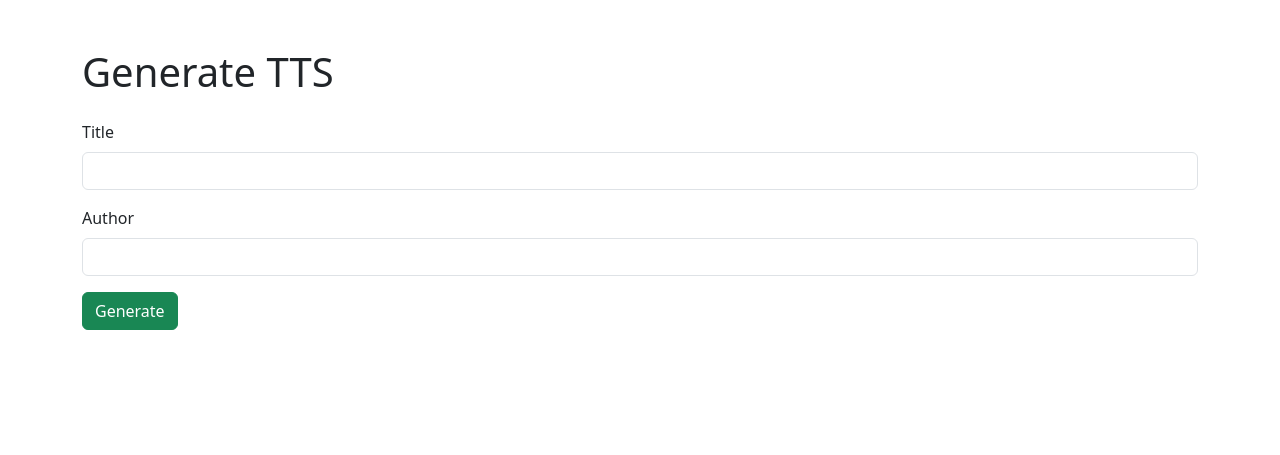
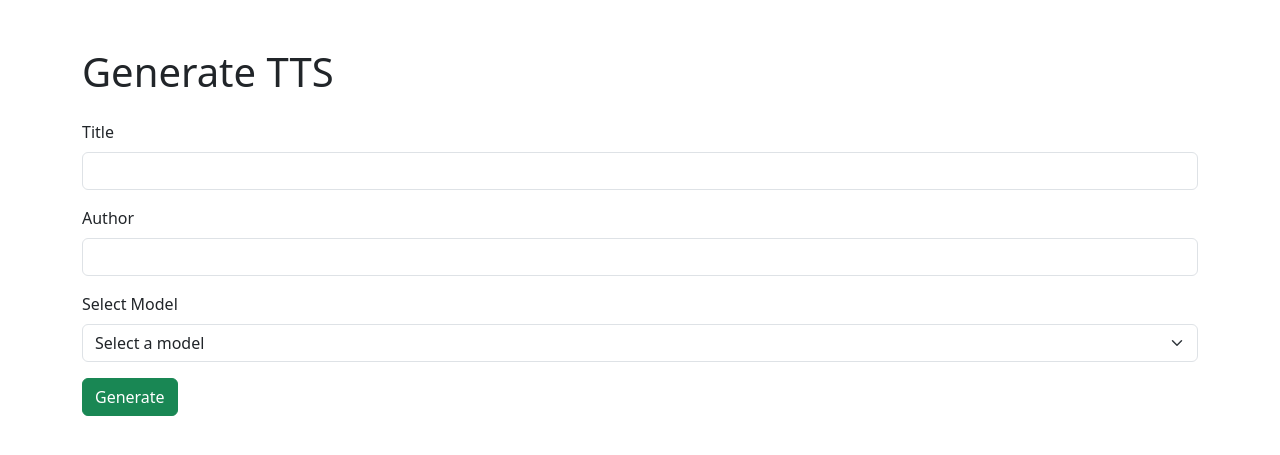
Before and after one commit to staticresponse/Narrator, a Flask app: template templates/tts_form.html in a window 1280 px wide. Shown: the top 455 px of the page. Run offline with Flask 3, Linux system fonts and the light colour scheme; the template is opened without the code that fills it: most values are stand-ins (such as "Sample title", 1, 10 or a date in 2020).

Commit message:
add more models

```diff
--- a/app.py
+++ b/app.py
@@ -90,14 +90,16 @@ def tts_form(filename):
     if not os.path.exists(os.path.join(PROCESSED_FOLDER, filename)):
         return jsonify({"error": "File not found."}), 404
 
-    return render_template('tts_form.html', filename=filename)
+    models = ['tts_models/en/ljspeech/glow-tts','tts_models/en/ljspeech/vits','tts_models/en/ljspeech/fast_pitch','tts_models/en/vctk/fast_pitch','tts_models/en/multi-dataset/tortoise-v2','tts_models/en/ljspeech/overflow']  # Replace with actual models
 
-# Updated TTS generation route
+    return render_template('tts_form.html', filename=filename, models=models)
+
 @app.route('/generate-tts', methods=['POST'])
 def generate_tts():
     filename = request.form.get('filename', '').strip()
     title = request.form.get('title', '').strip()
     author = request.form.get('author', '').strip()
+    model = request.form.get('model', '').strip()  # Retrieve the selected model
 
     # Validate inputs
     if not filename or not os.path.exists(os.path.join(PROCESSED_FOLDER, filename)):
@@ -106,18 +108,21 @@ def generate_tts():
     if not title or not author:
         return jsonify({"error": "Both title and author fields are required."}), 400
 
+    if not model:
+        return jsonify({"error": "Model selection is required."}), 400
+
     filepath = os.path.join(PROCESSED_FOLDER, filename)
 
     try:
-        # Generate TTS
-        tts_generator = TTSGenerator()
+        # Generate TTS with the specified model
+        tts_generator = TTSGenerator(model=model)  # Pass the model to the TTS generator
         output_file = tts_generator.generate_wav(filepath, author, title)
 
         # Move generated file to AUDIO_FOLDER
         final_path = os.path.join(app.config['AUDIO_FOLDER'], os.path.basename(output_file))
         os.rename(output_file, final_path)
 
-        return jsonify({"message": "TTS audio generated successfully.", "file": final_path}), 200
+        return jsonify({"message": "TTS audio generated successfully.", "file": final_path, "model": model}), 200
     except Exception as e:
         return jsonify({"error": str(e)}), 500
 
--- a/templates/tts_form.html
+++ b/templates/tts_form.html
@@ -11,14 +11,28 @@
         <h1 class="mb-4">Generate TTS</h1>
         <form action="{{ url_for('generate_tts') }}" method="POST">
             <input type="hidden" name="filename" value="{{ filename }}">
+
             <div class="mb-3">
                 <label for="title" class="form-label">Title</label>
                 <input type="text" id="title" name="title" class="form-control" required>
             </div>
+
             <div class="mb-3">
                 <label for="author" class="form-label">Author</label>
                 <input type="text" id="author" name="author" class="form-control" required>
             </div>
+
+            <div class="mb-3">
+                <label for="model" class="form-label">Select Model</label>
+                <select id="model" name="model" class="form-select" required>
+                    <option value="" disabled selected>Select a model</option>
+                    <!-- Add your models here dynamically -->
+                    {% for model in models %}
+                    <option value="{{ model }}">{{ model }}</option>
+                    {% endfor %}
+                </select>
+            </div>
+
             <button type="submit" class="btn btn-success">Generate</button>
         </form>
     </div>
```
Also changed, not shown: tts.py (+33 -2 lines).
